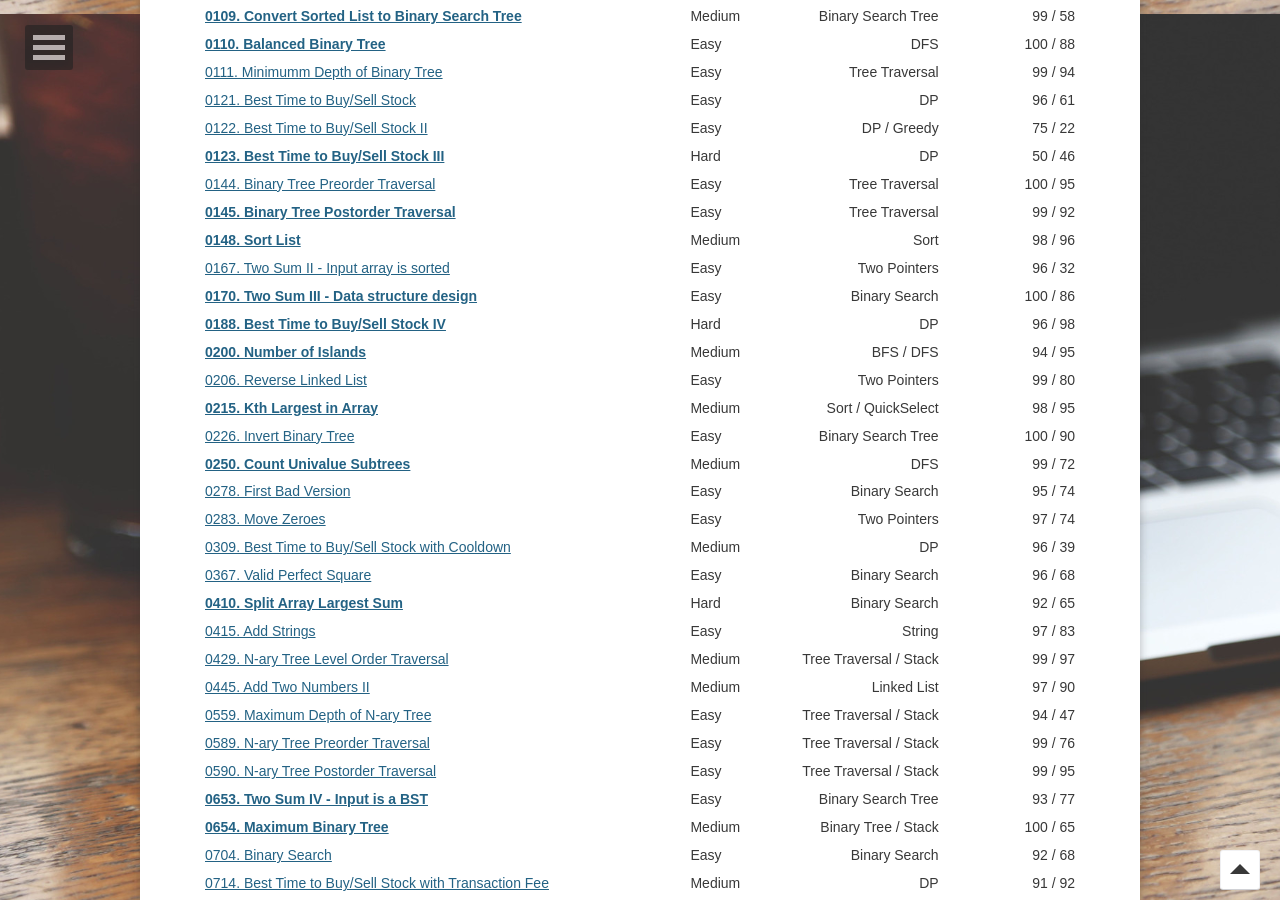
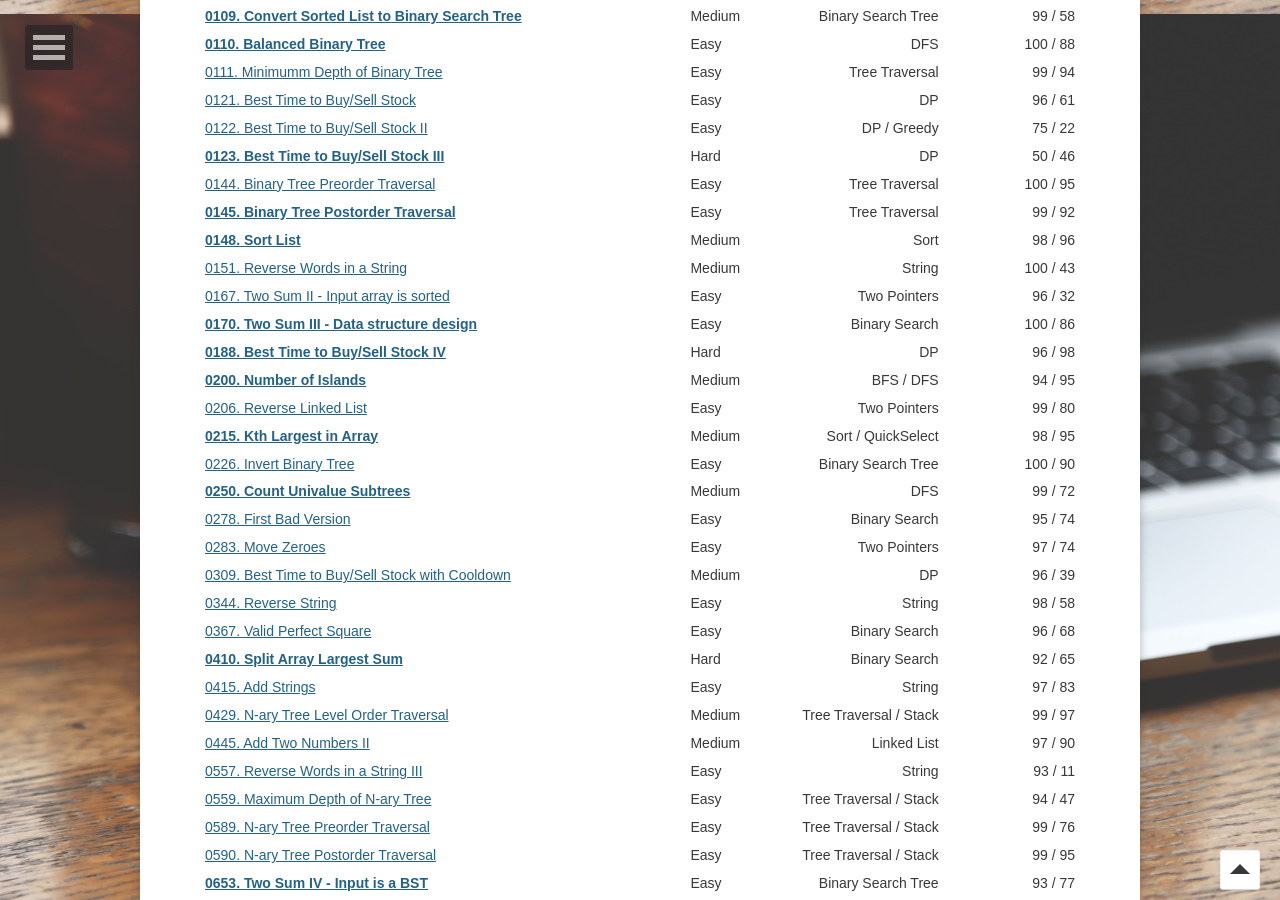
Before and after one commit to yylou/yylou.github.io, a Jekyll site: the page built from _posts/2050-07-28-leetcoding.md, in a window 1280 px wide and 900 px high, scrolled down 886 px. Built offline with Jekyll 4.4.1, drawn with Linux system fonts in a browser that asks for light colours; some web fonts are replaced.

Commit message:
Add LeetCode 151/344/557

```diff
--- a/_posts/2050-07-28-leetcoding.md
+++ b/_posts/2050-07-28-leetcoding.md
@@ -42,6 +42,7 @@ comments: true
 | [0144. Binary Tree Preorder Traversal](https://yyloumike.gitbook.io/leetcode/tree/binary-tree-traversal-3-qs/0144.-binary-tree-preorder-traversal){:target="_blank"}      | Easy | Tree Traversal | 100 / 95 |
 | [**0145. Binary Tree Postorder Traversal**](https://yyloumike.gitbook.io/leetcode/tree/binary-tree-traversal-3-qs/0145.-binary-tree-postorder-traversal){:target="_blank"}| Easy | Tree Traversal | 99 / 92 |
 | [**0148. Sort List**](https://yyloumike.gitbook.io/leetcode/sorting/0148.-sort-list){:target="_blank"}                                                                    | Medium | Sort | 98 / 96 |
+| [0151. Reverse Words in a String](https://yyloumike.gitbook.io/leetcode/string/0151.-reverse-words-in-a-string){:target="_blank"}                                         | Medium | String | 100 / 43 |
 | [0167. Two Sum II - Input array is sorted](https://yyloumike.gitbook.io/leetcode/mixed/two-sum-4-qs/0167.-two-sum-ii-input-array-is-sorted){:target="_blank"}             | Easy | Two Pointers | 96 / 32 |
 | [**0170. Two Sum III - Data structure design**](https://yyloumike.gitbook.io/leetcode/mixed/two-sum-4-qs/0170.-two-sum-iii-data-structure-design){:target="_blank"}       | Easy | Binary Search | 100 / 86 |
 | [**0188. Best Time to Buy/Sell Stock IV**](https://yyloumike.gitbook.io/leetcode/dp/buy-and-sell-stock/0188.-best-time-to-buy-and-sell-stock-iv){:target="_blank"}        | Hard | DP | 96 / 98 |
@@ -53,11 +54,13 @@ comments: true
 | [0278. First Bad Version](https://yyloumike.gitbook.io/leetcode/binary-search/0278.-first-bad-version){:target="_blank"}                                                  | Easy | Binary Search | 95 / 74 |
 | [0283. Move Zeroes](https://yyloumike.gitbook.io/leetcode/two-pointer/0283.-move-zeroes){:target="_blank"}                                                                | Easy | Two Pointers | 97 / 74 |
 | [0309. Best Time to Buy/Sell Stock with Cooldown](https://yyloumike.gitbook.io/leetcode/dp/buy-and-sell-stock/0309.-best-time-to-buy-and-sell-stock-with-cooldown){:target="_blank"} | Medium | DP | 96 / 39 |
+| [0344. Reverse String](https://yyloumike.gitbook.io/leetcode/string/0344.-reverse-string){:target="_blank"}                                                               | Easy | String | 98 / 58 |
 | [0367. Valid Perfect Square](https://yyloumike.gitbook.io/leetcode/binary-search/0367.-valid-perfect-square){:target="_blank"}                                            | Easy | Binary Search | 96 / 68 |
-| [**0410. Split Array Largest Sum**](https://yyloumike.gitbook.io/leetcode/binary-search/0410.-split-array-largest-sum){:target="_blank"}                                      | Hard | Binary Search | 92 / 65 |
+| [**0410. Split Array Largest Sum**](https://yyloumike.gitbook.io/leetcode/binary-search/0410.-split-array-largest-sum){:target="_blank"}                                  | Hard | Binary Search | 92 / 65 |
 | [0415. Add Strings](https://yyloumike.gitbook.io/leetcode/string/0415.-add-strings){:target="_blank"}                                                                     | Easy | String | 97 / 83 |
 | [0429. N-ary Tree Level Order Traversal](https://yyloumike.gitbook.io/leetcode/tree/n-ary-tree-traversal-3-qs/0429.-n-ary-tree-level-order-traversal){:target="_blank"}   | Medium | Tree Traversal / Stack | 99 / 97 |
 | [0445. Add Two Numbers II](https://yyloumike.gitbook.io/leetcode/linked-list/0445.-add-two-numbers-ii){:target="_blank"}                                                  | Medium | Linked List | 97 / 90 |
+| [0557. Reverse Words in a String III](https://yyloumike.gitbook.io/leetcode/string/0557.-reverse-words-in-a-string-iii){:target="_blank"}                                 | Easy | String | 93 / 11 |
 | [0559. Maximum Depth of N-ary Tree](https://yyloumike.gitbook.io/leetcode/tree/n-ary-tree-traversal-3-qs/0559.-maximum-depth){:target="_blank"}                           | Easy | Tree Traversal / Stack | 94 / 47 |
 | [0589. N-ary Tree Preorder Traversal](https://yyloumike.gitbook.io/leetcode/tree/n-ary-tree-traversal-3-qs/0589.-n-ary-tree-preorder-traversal){:target="_blank"}         | Easy | Tree Traversal / Stack | 99 / 76 |
 | [0590. N-ary Tree Postorder Traversal](https://yyloumike.gitbook.io/leetcode/tree/n-ary-tree-traversal-3-qs/0590.-n-ary-tree-postorder-traversal){:target="_blank"}       | Easy | Tree Traversal / Stack | 99 / 95 |
```
